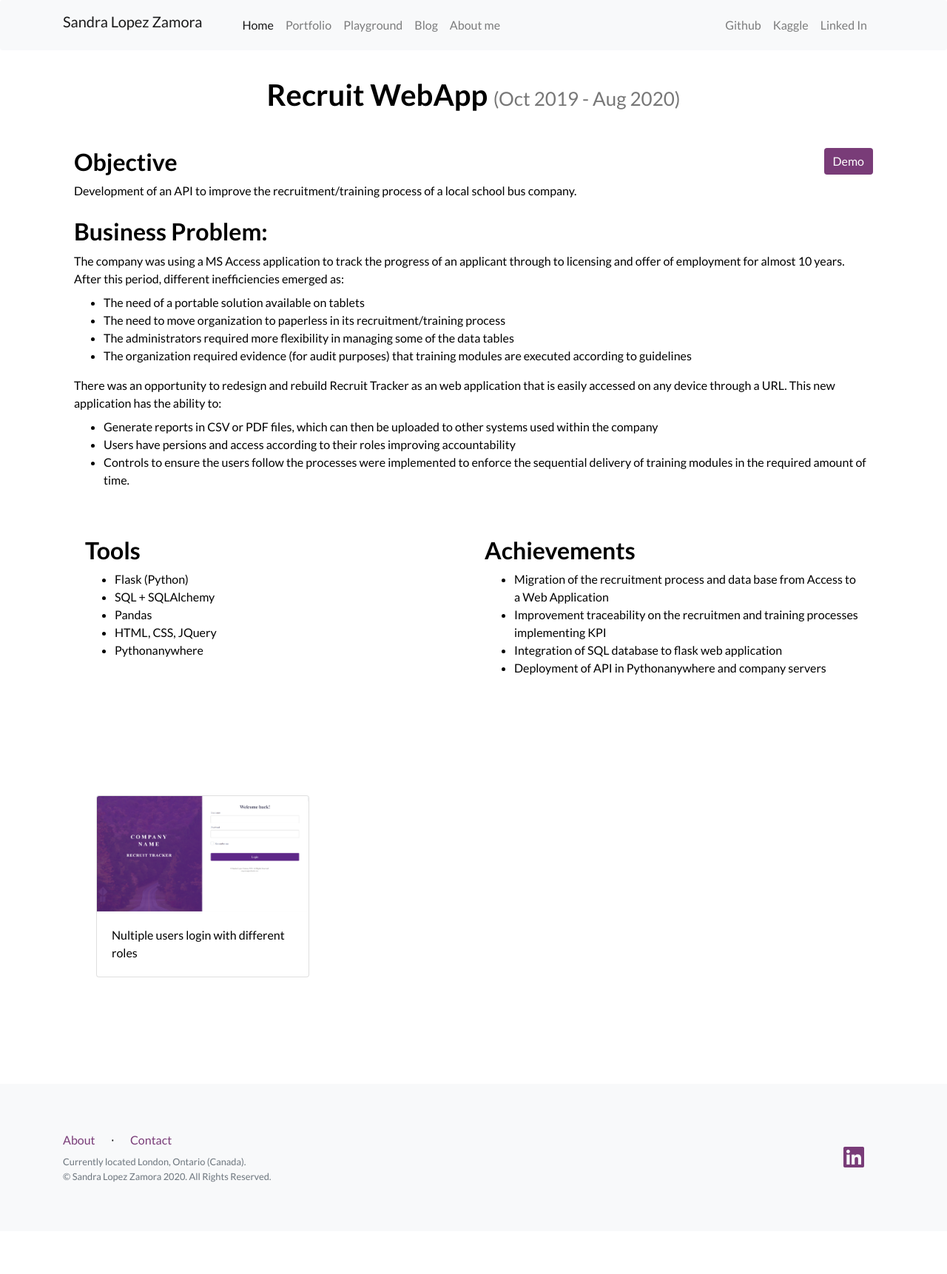
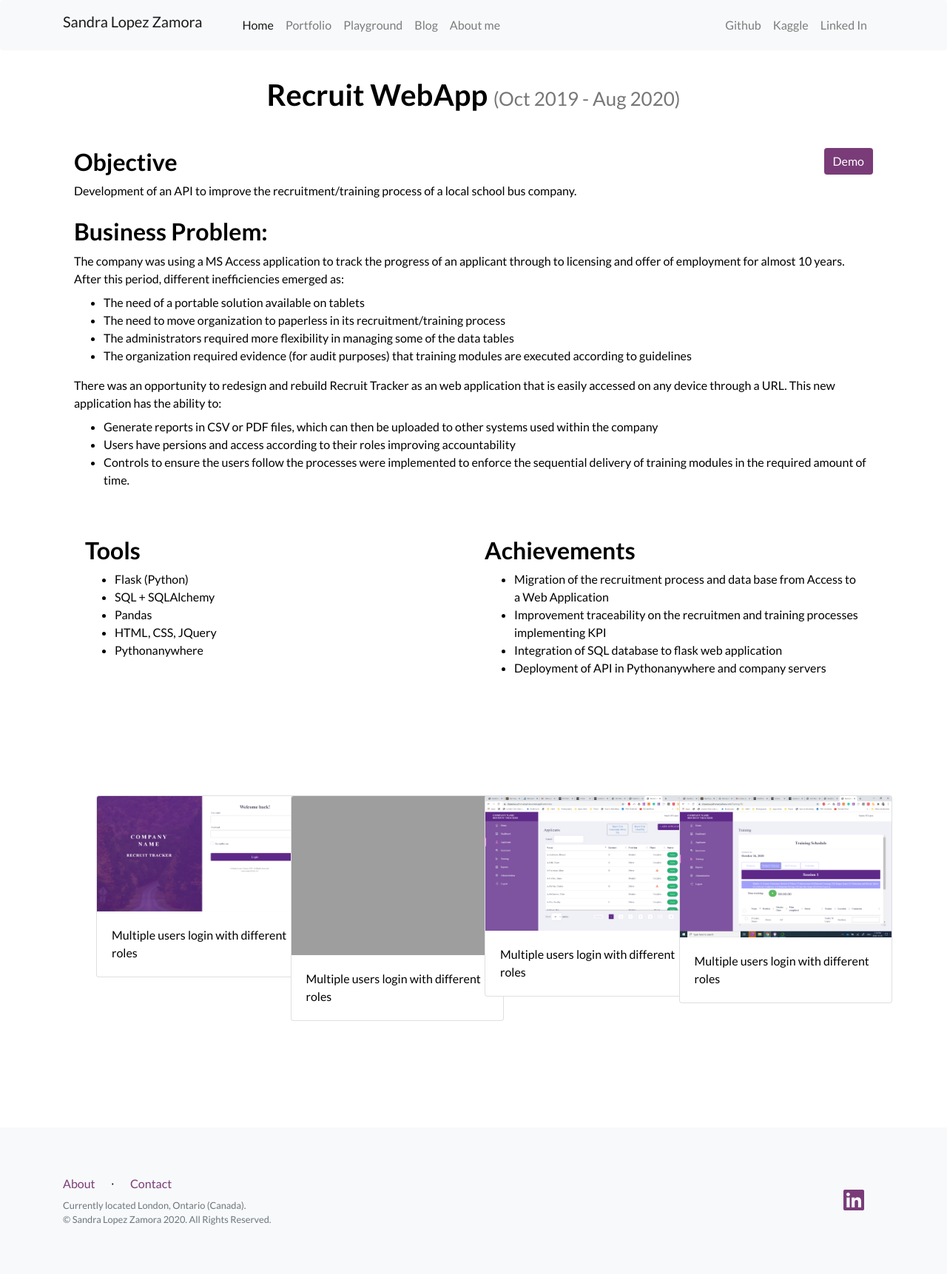
Before and after one commit to smlopezza/portfolioWebsite, a Flask app: page /portfolio_RecruitApp in a window 1280 px wide. Shown: the whole page at 74% size. Before the commit the page ends 1598 px from the top, so only its background shows below. Run offline with Flask 2, Linux system fonts and the light colour scheme; some libraries are stand-ins or nearby versions; grey boxes are pictures that could not be loaded.

Commit message:
Images for Recruit App were modified

```diff
--- a/app/templates/portfolio_RecruitApp.html
+++ b/app/templates/portfolio_RecruitApp.html
@@ -62,7 +62,34 @@
         <div class="card" style="width: 18rem;">
           <img src="{{ url_for('static', filename='images/RecruitApp/Recruit_01.png') }}" class="card-img-top" alt="...">
           <div class="card-body">
-            <p class="card-text">Nultiple users login with different roles</p>
+            <p class="card-text">Multiple users login with different roles</p>
+          </div>
+        </div>
+      </div>
+
+      <div class="col-lg-3 mb-5 mt-5">
+        <div class="card" style="width: 18rem;">
+          <img src="{{ url_for('static', filename='images/RecruitApp/Recruit_02.png') }}" class="card-img-top" alt="...">
+          <div class="card-body">
+            <p class="card-text">Multiple users login with different roles</p>
+          </div>
+        </div>
+      </div>
+
+      <div class="col-lg-3 mb-5 mt-5">
+        <div class="card" style="width: 18rem;">
+          <img src="{{ url_for('static', filename='images/RecruitApp/Recruit_03.png') }}" class="card-img-top" alt="...">
+          <div class="card-body">
+            <p class="card-text">Multiple users login with different roles</p>
+          </div>
+        </div>
+      </div>
+
+      <div class="col-lg-3 mb-5 mt-5">
+        <div class="card" style="width: 18rem;">
+          <img src="{{ url_for('static', filename='images/RecruitApp/Recruit_04.png') }}" class="card-img-top" alt="...">
+          <div class="card-body">
+            <p class="card-text">Multiple users login with different roles</p>
           </div>
         </div>
       </div>
```
Also changed, not shown: app/static/images/RecruitApp/Recruit_02.png (deleted), app/static/images/RecruitApp/Recruit_03.png.
